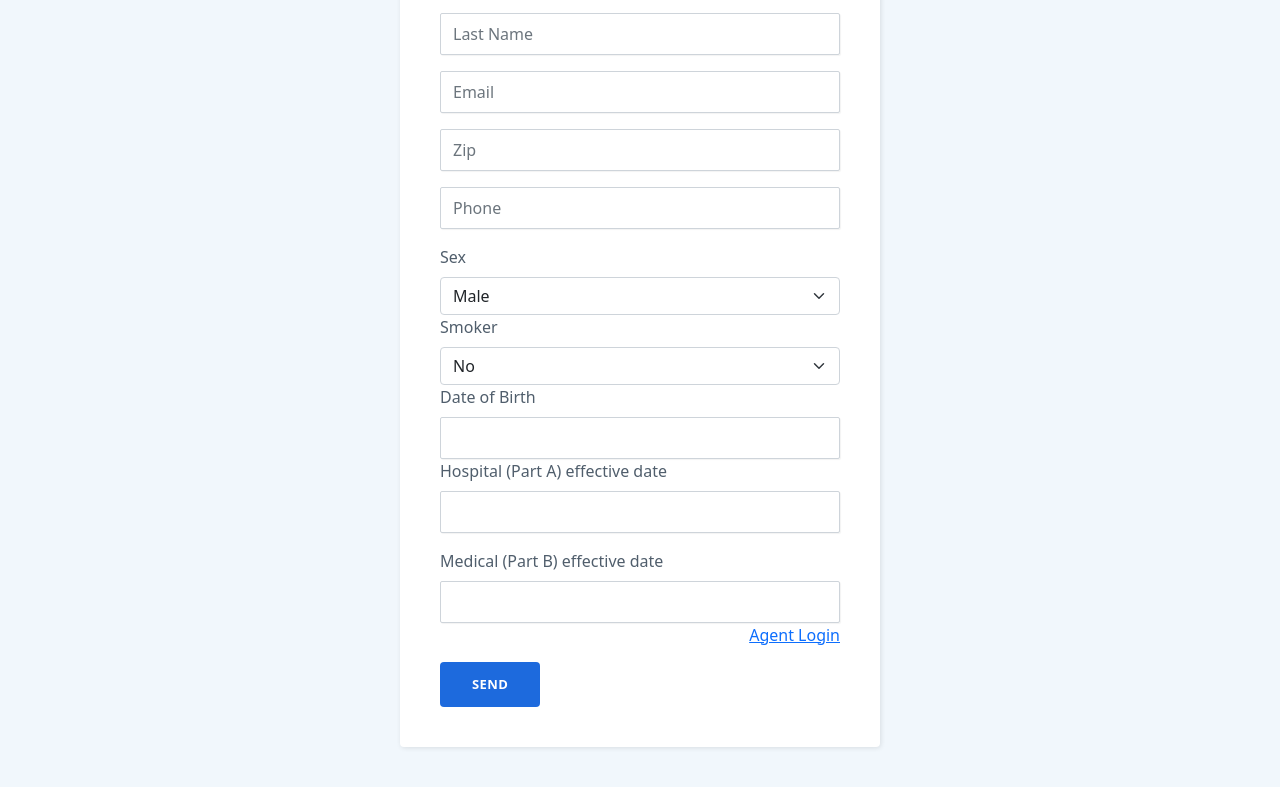
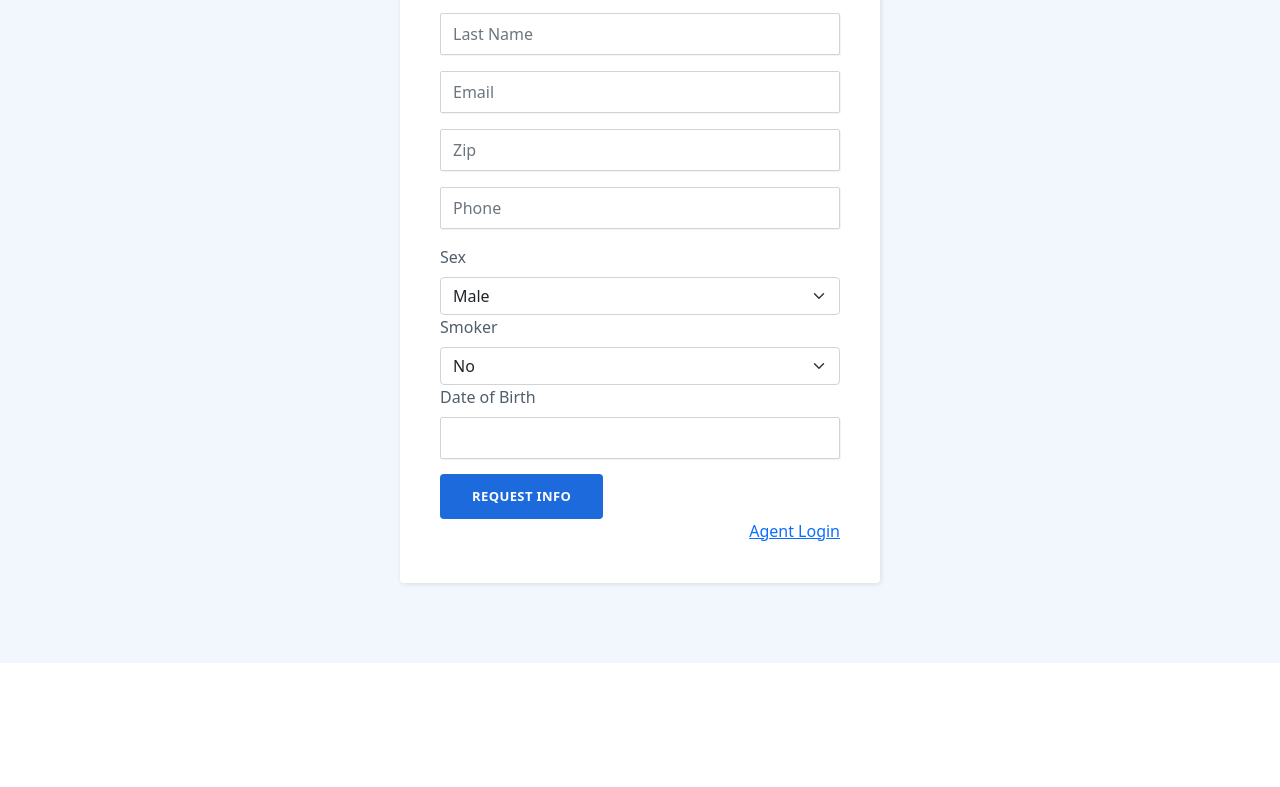
Before and after one commit to jayonsoftware/medicare, a plain HTML site: page index.html in a window 1280 px wide. Shown: the part 421-1208 px from the top of the page. After the commit the page ends 1084 px from the top, so only its background shows below. Drawn offline with Linux system fonts and the light colour scheme.

Commit message:
Request Info

```diff
--- a/index.html
+++ b/index.html
@@ -35,12 +35,12 @@
                     <label class="form-label">Date of Birth<br></label>
                     <input class="form-control" type="text" name="00N5f000003qjhE">
             </div>
-            <div class="mb-3"><label class="form-label">Hospital (Part A) effective date</label>
-                <input class="form-control" type="text" name="00N5f000003dsNS"></div>
-            <div class="mb-3"></div>
-            <div><label class="form-label">Medical (Part B) effective date</label>
-                <input class="form-control" type="text" name="00N5f000003dsNc"></div>
-            <div class="text-end"><a class="text-end" href="https://makanaagent-developer-edition.na163.force.com/s/login/">Agent Login</a></div><button class="btn btn-primary" type="submit">send </button>
+
+                  <button class="btn btn-primary" type="submit">Request Info</button>
+
+                  <div class="text-end">
+                    <a class="text-end" href="https://makanaagent-developer-edition.na163.force.com/s/login/">Agent Login</a>
+                  </div>
         </form>
     </section>
     <script src="assets/bootstrap/js/bootstrap.min.js"></script>
```
